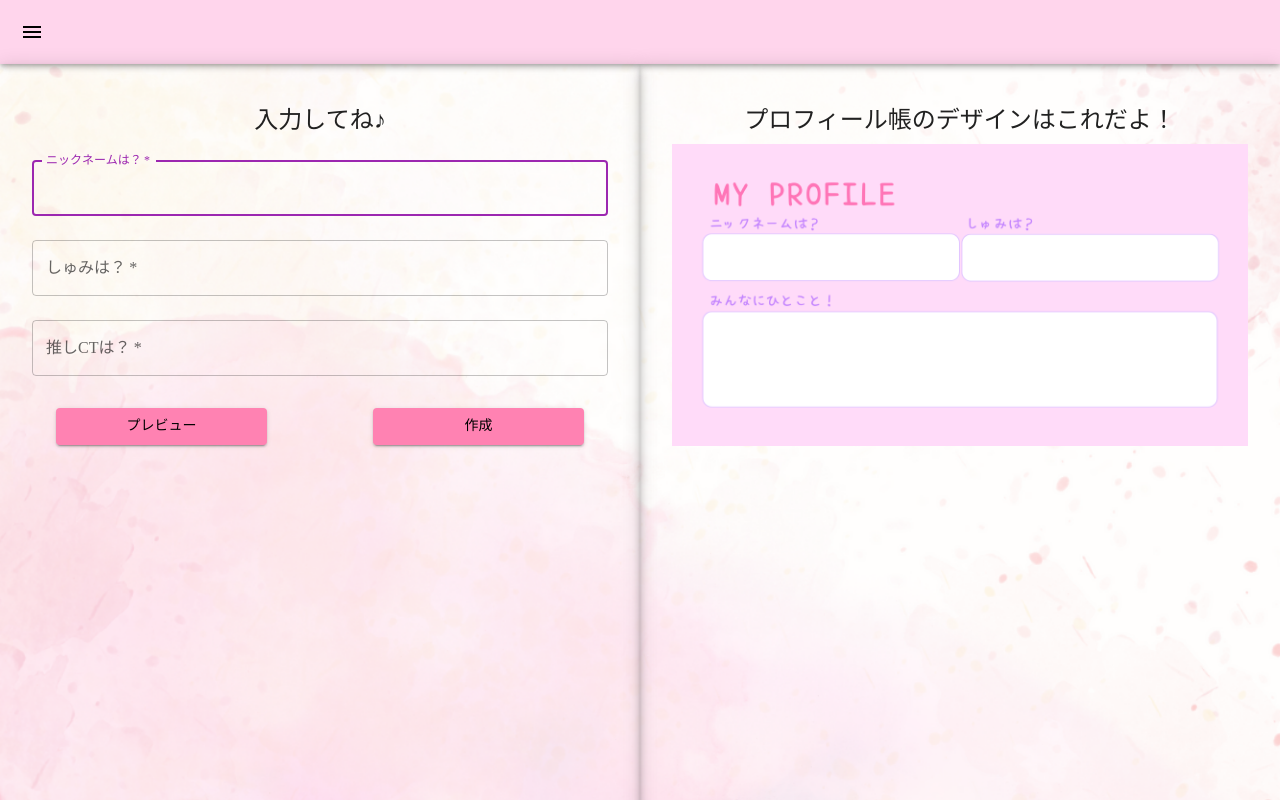
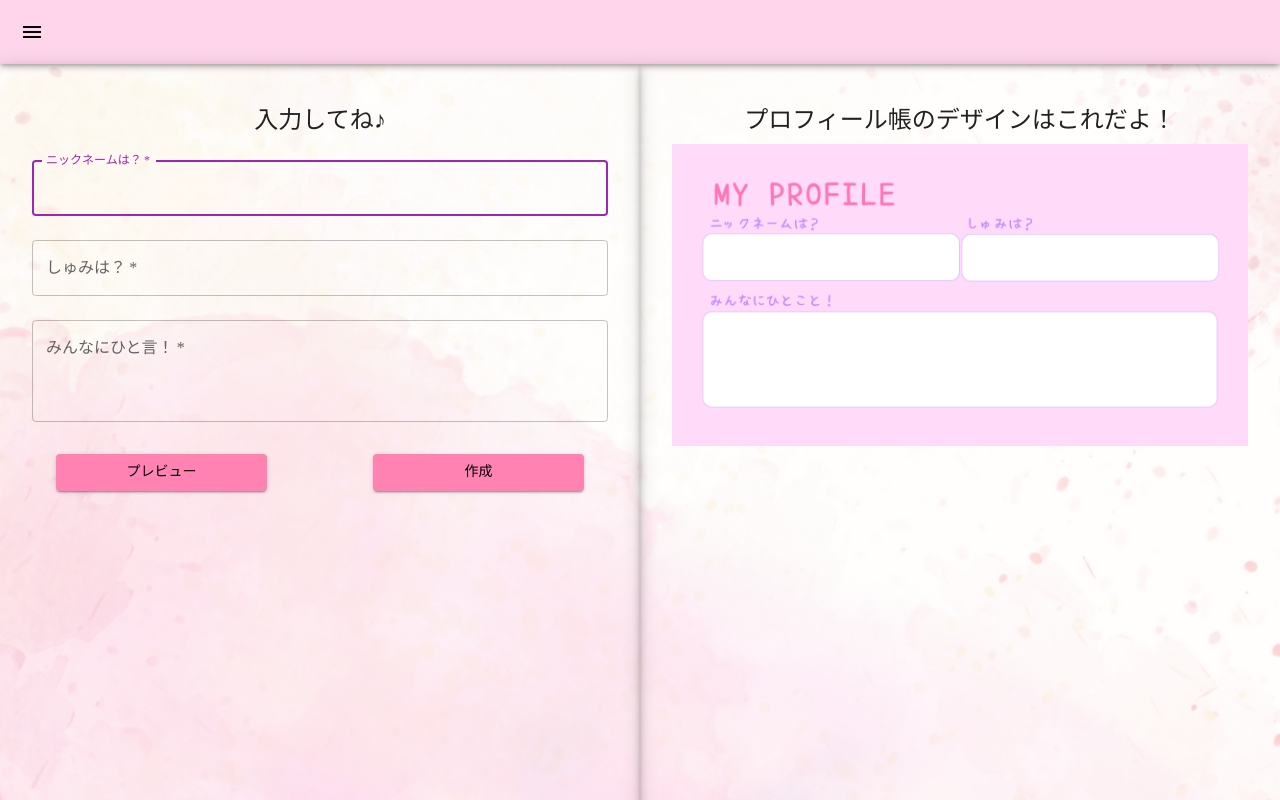
Before and after one commit to mitsu30/Read_me_frontend, a Next.js app: page /create in a window 1280 px wide. Built offline with nearby package versions, Linux system fonts and the light colour scheme; a web font is replaced by a local one.

Commit message:
追加 入力フォームにバリデーション追加

```diff
--- a/src/pages/create/index.js
+++ b/src/pages/create/index.js
@@ -11,6 +11,10 @@ import Typography from '@mui/material/Typography';
 import { createTheme, ThemeProvider } from '@mui/material/styles';
 import { useRouter } from 'next/router';
 
+const MAX_LINE_LENGTH_OF_ANSWER1 = 16;
+const MAX_LINE_LENGTH_OF_ANSWER2 = 16;
+const MAX_LINE_LENGTH_OF_ANSWER3 = 32;
+const MAX_LINE_COUNT = 3;
 
 const defaultTheme = createTheme();
 const theme = createTheme({
@@ -24,6 +28,10 @@ export default function App () {
   const [answer2, setAnswer2] = useState("");
   const [answer3, setAnswer3] = useState("");
   const [imageUrl, setImageUrl] = useState("/template1.png");
+
+  const [answer1Error, setAnswer1Error] = useState("");
+  const [answer2Error, setAnswer2Error] = useState("");
+  const [answer3Error, setAnswer3Error] = useState("");
 
   const [ogImageUrl, setOgImageUrl] = useState("");
 
@@ -102,7 +110,16 @@ const handleSubmit = async (e) => {
                   name="answer1"
                   autoFocus
                   value={answer1}
-                  onChange={(e) => setAnswer1(e.target.value)}
+                  error={answer1Error !== ''}
+                  helperText={answer1Error}
+                  onChange={(e) => {
+                    if (e.target.value.length > MAX_LINE_LENGTH_OF_ANSWER1) {
+                      setAnswer1Error('16文字以内で入力してください。');
+                    } else {
+                      setAnswer1Error('');
+                      setAnswer1(e.target.value);
+                    }
+                  }}
                 />
                 <TextField
                   color="secondary"
@@ -113,7 +130,16 @@ const handleSubmit = async (e) => {
                   label="しゅみは？"
                   id="answer2"
                   value={answer2}
-                  onChange={(e) => setAnswer2(e.target.value)}
+                  error={answer2Error !== ''}
+                  helperText={answer2Error}
+                  onChange={(e) => {
+                    if (e.target.value.length > MAX_LINE_LENGTH_OF_ANSWER2) {
+                      setAnswer2Error('16文字以内で入力してください。');
+                    } else {
+                      setAnswer2Error('');
+                      setAnswer2(e.target.value);
+                    }
+                  }}
                 />
                 <TextField
                   color="secondary"
@@ -121,10 +147,22 @@ const handleSubmit = async (e) => {
                   required
                   fullWidth
                   name="answer3"
-                  label="推しCTは？"
+                  label="みんなにひと言！"
                   id="answer3"
                   value={answer3}
-                  onChange={(e) => setAnswer3(e.target.value)}
+                  multiline
+                  rows={MAX_LINE_COUNT}
+                  error={answer3Error !== ''}
+                  helperText={answer3Error}
+                  onChange={(e) => {
+                    const lines = e.target.value.split('\n');
+                    if (lines.length > MAX_LINE_COUNT || lines.some(line => line.length > MAX_LINE_LENGTH_OF_ANSWER3)) {
+                      setAnswer3Error('1行はは32文字以内、改行は2回までとしてください。');
+                    } else {
+                      setAnswer3Error('');
+                      setAnswer3(e.target.value);
+                    }
+                  }}
                 />
                 <Container
                   maxWidth="sm"
```
